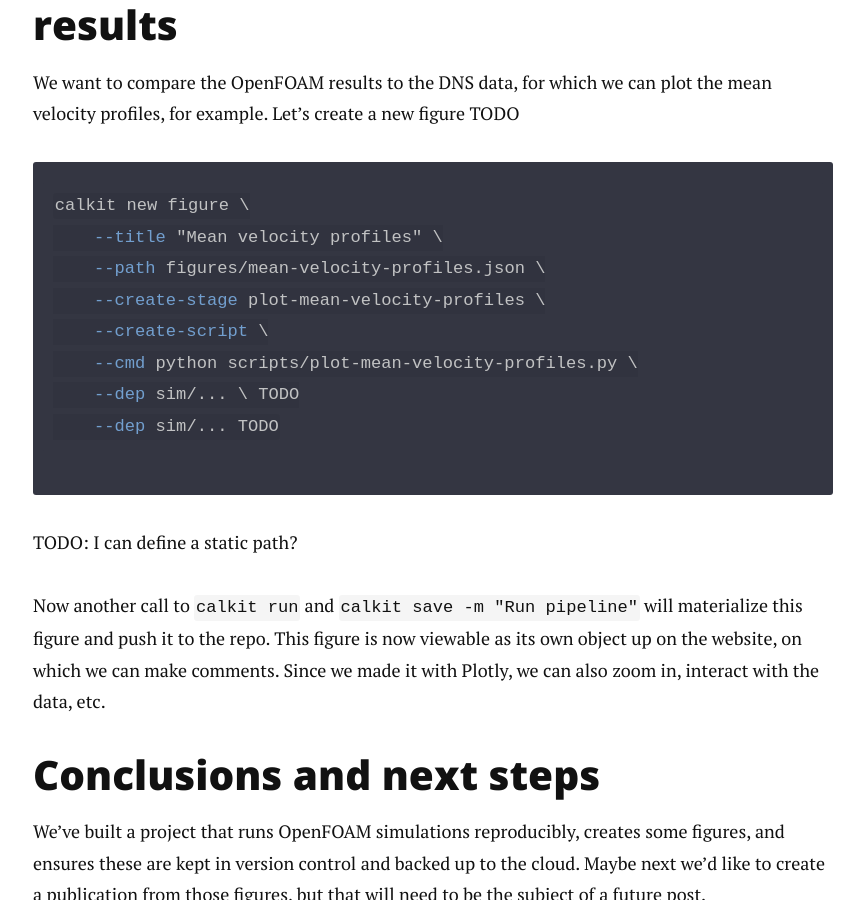
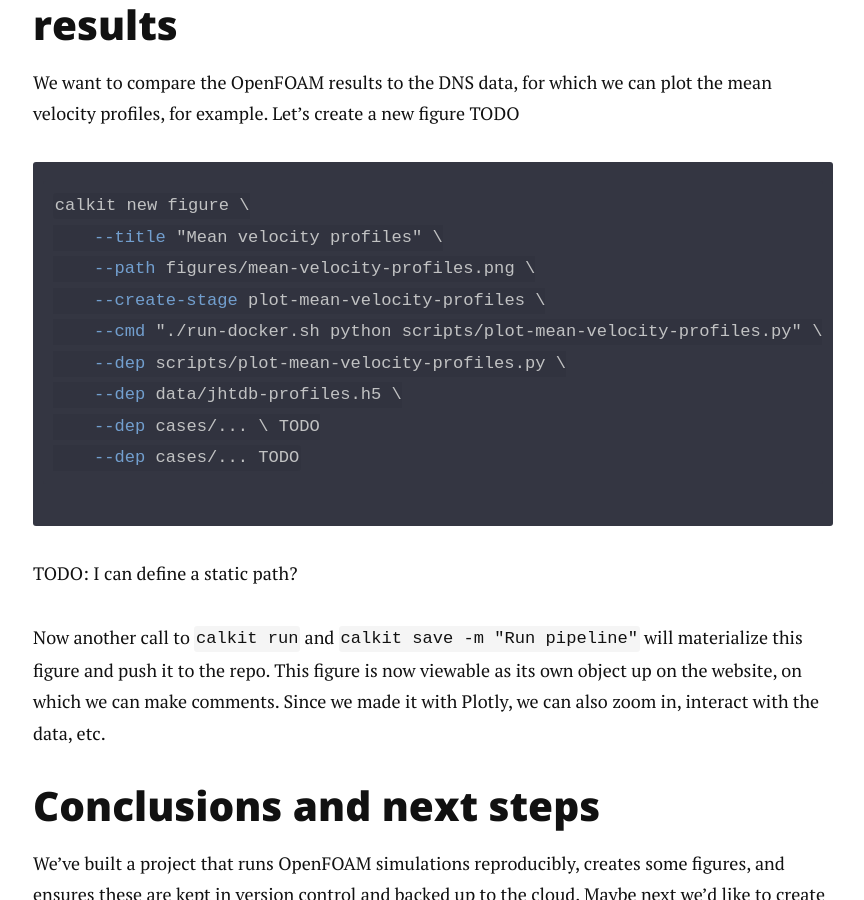
Before and after one commit to petebachant/petebachant.github.io, a Jekyll site: the page built from _posts/2024-10-15-reproducible-openfoam.markdown, in a window 1280 px wide and 900 px high, scrolled down 4611 px. Shown: the whole window, without its empty margins (207-1071 px from the left). Built offline with Jekyll 4.4.1, drawn with Linux system fonts in a browser that asks for light colours; nearby versions of some CDN libraries; comment, search, counter and statistics services are not loaded.

Commit message:
Update figure creation syntax for of-repro post

````diff
--- a/_posts/2024-10-15-reproducible-openfoam.markdown
+++ b/_posts/2024-10-15-reproducible-openfoam.markdown
@@ -167,12 +167,13 @@ Let's create a new figure TODO
 ```sh
 calkit new figure \
     --title "Mean velocity profiles" \
-    --path figures/mean-velocity-profiles.json \
+    --path figures/mean-velocity-profiles.png \
     --create-stage plot-mean-velocity-profiles \
-    --create-script \
-    --cmd python scripts/plot-mean-velocity-profiles.py \
-    --dep sim/... \ TODO
-    --dep sim/... TODO
+    --cmd "./run-docker.sh python scripts/plot-mean-velocity-profiles.py" \
+    --dep scripts/plot-mean-velocity-profiles.py \
+    --dep data/jhtdb-profiles.h5 \
+    --dep cases/... \ TODO
+    --dep cases/... TODO
 ```
 
 TODO: I can define a static path?
````
